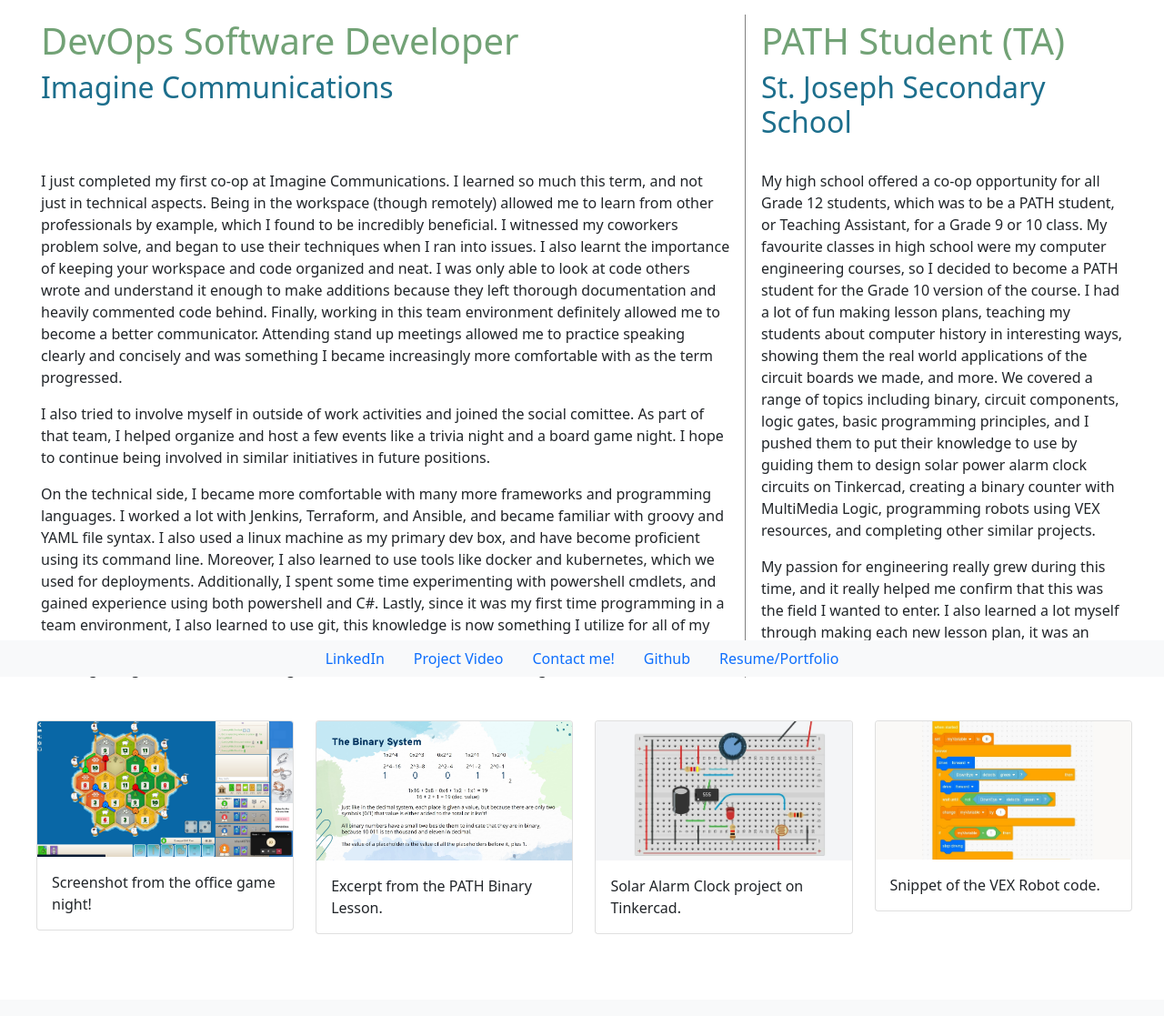
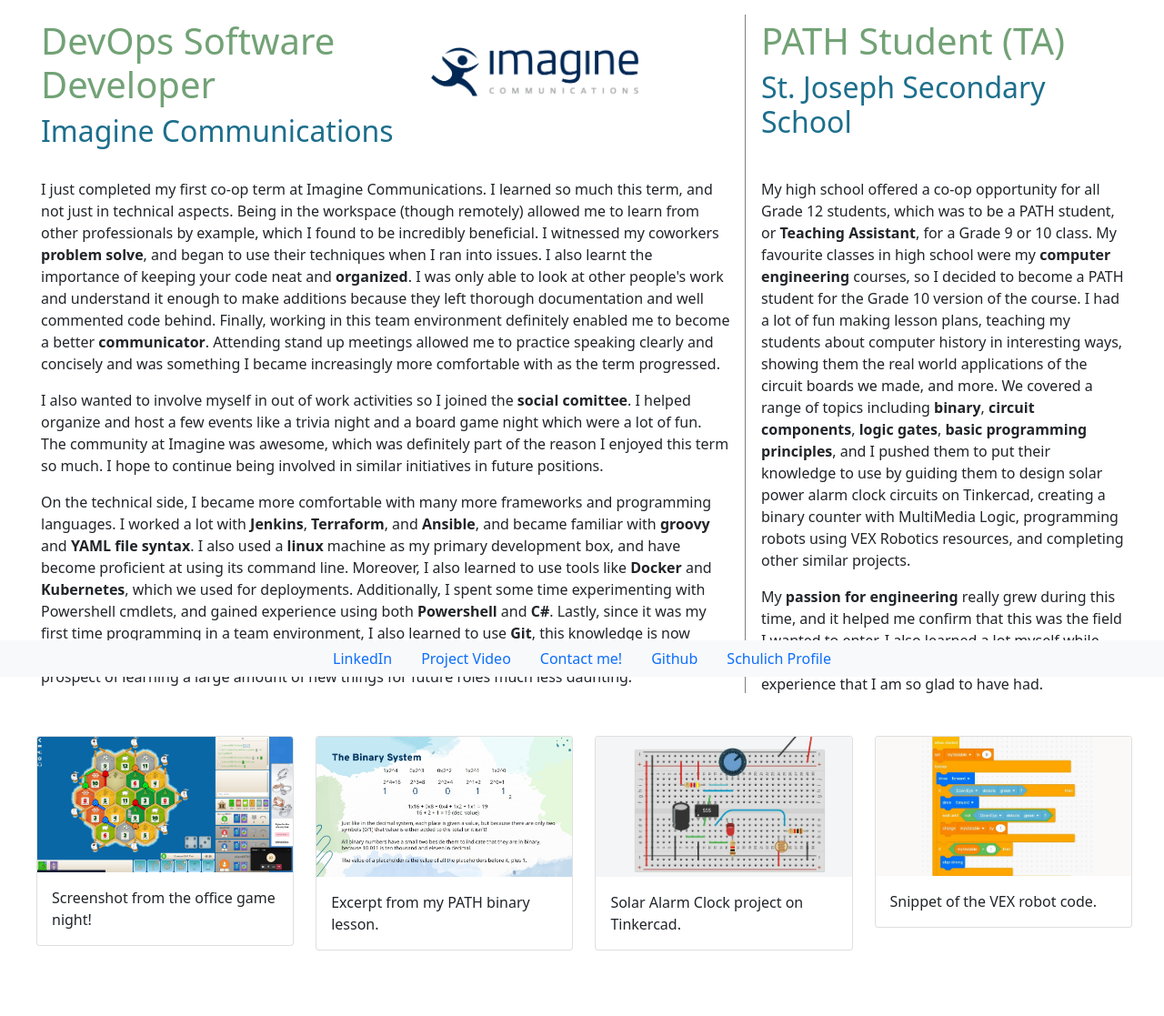
Before and after one commit to shanayabarretto/Shanayabarretto.github.io, a Flask app: page /work-experience in a window 1280 px wide. Shown: the part 56-1173 px from the top of the page at 91% size. Before the commit the page ends 1083 px from the top, so only its background shows below. Run offline with Flask 2, Linux system fonts and the light colour scheme.

Commit message:
proofread

```diff
--- a/static/style.css
+++ b/static/style.css
@@ -10,35 +10,25 @@
     max-height: 420px;
 }
 
-.hobby {
-    max-width: 150px;
-}
-
-.pages {
-    margin-left: 50px;
-    margin-right: 50px;
-}
-
-.rightdiv {
+#music_text {
     float: left;
     width: 79%;
     margin-left: 40px;
 }
 
-.rightdiv2 {
+.rightdiv_a {
     float: left;
     width: 59%;
     margin-left: 50px;
 }
 
-.rightdiv3 {
+.rightdiv_b {
     float: left;
     width: 20%;
     margin-left: 30px;
 }
 
-
-.leftdiv {
+#em_text {
     float: right;
     width: 79%;
     margin-right: 50px;
--- a/templates/jobs.html
+++ b/templates/jobs.html
@@ -3,6 +3,7 @@
   <br><br><br>
   <div class="wrapper" style="margin-left: 40px; margin-right: 40px;">
     <div class="col-item" style="width: 64%">
+      <a href="https://imaginecommunications.com/"><img src="../static/images/imagine.png"  style="float: right; max-width: 230px; margin-right: 100px; margin-top: 30px;" alt="Imagine Communications Logo"></a>
       <h1 style="color: #72A276;">DevOps Software Developer</h1>
       <h2 style="color: #1C6E8C;">Imagine Communications</h2>
     </div>
@@ -12,49 +13,49 @@
     </div>
     <div class="col-item" style="width: 64%">
       <p>
-        I just completed my first co-op at Imagine Communications.
+        I just completed my first co-op term at Imagine Communications.
         I learned so much this term, and not just in technical aspects.
         Being in the workspace (though remotely) allowed me to learn from other professionals by example,
-        which I found to be incredibly beneficial. I witnessed my coworkers problem solve, and began to use
-        their techniques when I ran into issues. I also learnt the importance of keeping your workspace and
-        code organized and neat. I was only able to look at code others wrote and understand it enough to make
-        additions because they left thorough documentation and heavily commented code behind. Finally, working
-        in this team environment definitely allowed me to become a better communicator. Attending stand up
+        which I found to be incredibly beneficial. I witnessed my coworkers <b>problem solve</b>, and began to use
+        their techniques when I ran into issues. I also learnt the importance of keeping your code neat and
+        <b>organized</b>. I was only able to look at other people's work and understand it enough to make
+        additions because they left thorough documentation and well commented code behind. Finally, working
+        in this team environment definitely enabled me to become a better <b>communicator</b>. Attending stand up
         meetings allowed me to practice speaking clearly and concisely and was something I became increasingly
         more comfortable with as the term progressed.
       </p>
       <p>
-        I also tried to involve myself in outside of work activities and joined the social comittee.
-        As part of that team, I helped organize and host a few events like a trivia night and a board game night.
+        I also wanted to involve myself in out of work activities so I joined the <b>social comittee</b>.
+        I helped organize and host a few events like a trivia night and a board game night which were a lot of fun.
+        The community at Imagine was awesome, which was definitely part of the reason I enjoyed this term so much.
         I hope to continue being involved in similar initiatives in future positions.
       </p>
       <p>
         On the technical side, I became more comfortable with many more frameworks and programming languages.
-        I worked a lot with Jenkins, Terraform, and Ansible, and became familiar with groovy and YAML file syntax.
-        I also used a linux machine as my primary dev box, and have become proficient using its command line.
-        Moreover, I also learned to use tools like docker and kubernetes, which we used for deployments.
-        Additionally, I spent some time experimenting with powershell cmdlets, and gained experience using
-        both powershell and C#. Lastly, since it was my first time programming in a team environment, I also
-        learned to use git, this knowledge is now something I utilize for all of my personal projects. It was
-        certainly a lot to learn in a short time, but as a result, I find the prospect of learning a large amount
+        I worked a lot with <b>Jenkins</b>, <b>Terraform</b>, and <b>Ansible</b>, and became familiar with <b>groovy</b> and <b>YAML file syntax</b>.
+        I also used a <b>linux</b> machine as my primary development box, and have become proficient at using its command line.
+        Moreover, I also learned to use tools like <b>Docker</b> and <b>Kubernetes</b>, which we used for deployments.
+        Additionally, I spent some time experimenting with Powershell cmdlets, and gained experience using
+        both <b>Powershell</b> and <b>C#</b>. Lastly, since it was my first time programming in a team environment, I also
+        learned to use <b>Git</b>, this knowledge is now something I utilize for all of my projects. It was a lot to learn in a short time, but as a result, I find the prospect of learning a large amount
         of new things for future roles much less daunting.
       </p>
     </div>
     <div class="col-item" style="width: 34%">
       <p>
         My high school offered a co-op opportunity for all Grade 12 students, which was to be a PATH student,
-        or Teaching Assistant, for a Grade 9 or 10 class. My favourite classes in high school were my computer
-        engineering courses, so I decided to become a PATH student for the Grade 10 version of the course. I had
+        or <b>Teaching Assistant</b>, for a Grade 9 or 10 class. My favourite classes in high school were my <b>computer
+        engineering</b> courses, so I decided to become a PATH student for the Grade 10 version of the course. I had
         a lot of fun making lesson plans, teaching my students about computer history in interesting ways,
         showing them the real world applications of the circuit boards we made, and more. We covered a range
-        of topics including binary, circuit components, logic gates, basic programming principles, and I pushed
+        of topics including <b>binary</b>, <b>circuit components</b>, <b>logic gates</b>, <b>basic programming principles</b>, and I pushed
         them to put their knowledge to use by guiding them to design solar power alarm clock circuits on Tinkercad,
-        creating a binary counter with MultiMedia Logic, programming robots using VEX resources, and completing other similar projects.
+        creating a binary counter with MultiMedia Logic, programming robots using VEX Robotics resources, and completing other similar projects.
       </p>
       <p>
-        My passion for engineering really grew during this time, and it really helped me confirm that this was
-        the field I wanted to enter. I also learned a lot myself through making each new lesson plan, it was an
-        experience I am very glad to have had.
+        My <b>passion for engineering</b> really grew during this time, and it helped me confirm that this was
+        the field I wanted to enter. I also learned a lot myself while making each new lesson plan, it was a very valuable
+        experience that I am so glad to have had.
       </p>
     </div>
   </div>
@@ -72,7 +73,7 @@
       <div class="card">
         <img src="../static/images/binary.jpg" class="card-img-top" alt="Screenshot from my lesson on binary">
         <div class="card-body">
-          <p class="card-text">Excerpt from the PATH Binary Lesson.</p>
+          <p class="card-text">Excerpt from my PATH binary lesson.</p>
         </div>
       </div>
     </div>
@@ -88,7 +89,7 @@
       <div class="card">
         <img src="../static/images/vex.jpg" class="card-img-top" alt="Snippet of code from VR Vex">
         <div class="card-body">
-          <p class="card-text">Snippet of the VEX Robot code.</p>
+          <p class="card-text">Snippet of the VEX robot code.</p>
         </div>
       </div>
     </div>
--- a/templates/layout.html
+++ b/templates/layout.html
@@ -55,7 +55,7 @@
               <a class="nav-link" href="https://github.com/shanayabarretto">Github</a>
             </li>
             <li class="nav-item">
-              <a class="nav-link" href="#">Resume/Portfolio</a>
+              <a class="nav-link" href="https://schulichleaders10.com/students/shanaya-barretto/">Schulich Profile</a>
             </li>
           </ul>
         </div>
```
Also changed, not shown: templates/clubs.html (+6 -6 lines), templates/hobbies.html (+20 -22 lines), templates/projects.html (+21 -22 lines), static/images/imagine.png (added).
